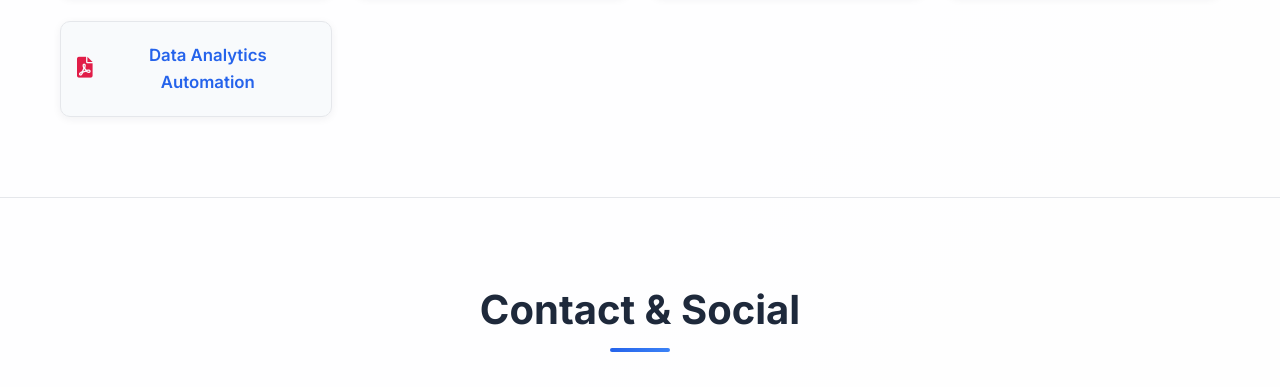
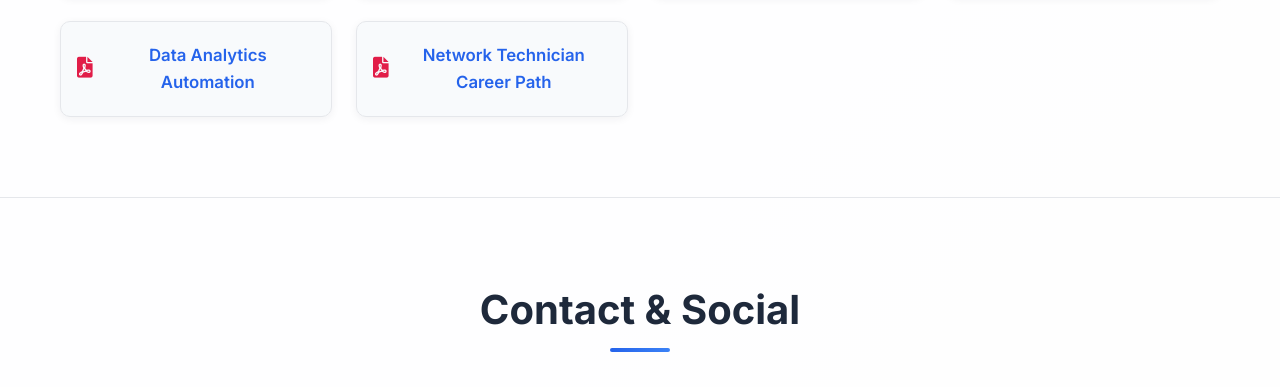
Before and after one commit to TaramalaAravind/websit, a plain HTML site: page index.html in a window 1280 px wide. Shown: the part 3846-4233 px from the top of the page. Drawn offline with Linux system fonts and the light colour scheme.

Commit message:
Update index.html

```diff
--- a/index.html
+++ b/index.html
@@ -1116,6 +1116,11 @@ body {
                     <a href="certificate/Data%20analytics%20automation.pdf" target="_blank">
                         <i class="fas fa-file-pdf"></i> Data Analytics Automation
                     </a>
+                     </div>
+                <div class="certificate-card">
+                    <a href="certificate/NetworkTechnicianCareerPathUpdate20250714-28-b933b9.pdf" target="_blank">
+                        <i class="fas fa-file-pdf"></i> Network Technician Career Path
+                    </a>
                 </div>
             </div>
         </div>
```
